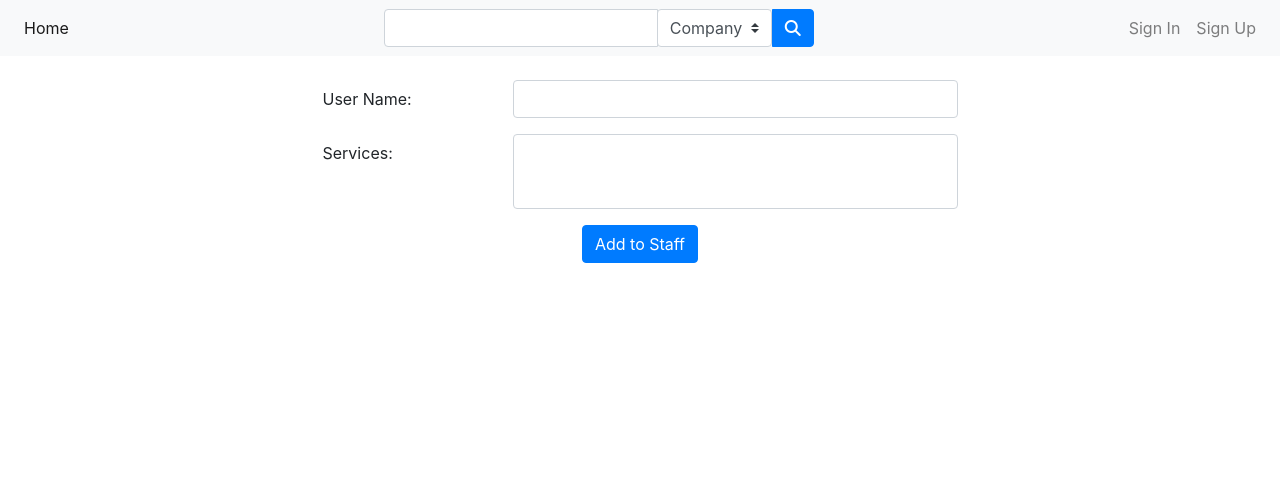
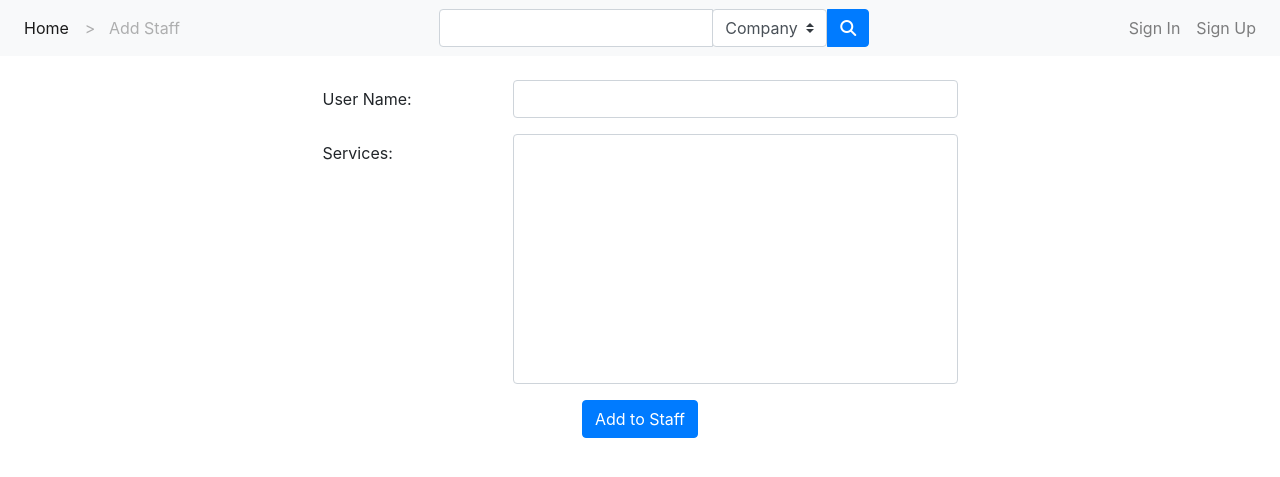
Before and after one commit to Lanaok/project, a Django app: page /company/1/staff/add/ in a window 1280 px wide. Shown: the top 477 px of the page. Run offline with Django 3.2, Linux system fonts and the light colour scheme; data that the repository does not hold is empty; some libraries are stand-ins or nearby versions.

Commit message:
added titles. added disabled username field on staff edit page

```diff
--- a/mysite/company/templates/company/services/service_card.html
+++ b/mysite/company/templates/company/services/service_card.html
@@ -10,7 +10,7 @@
         {% endif %}
     </a>
     <div class="card-body d-flex flex-column">
-        <h5 class="card-title mt-auto"><a href="{{ service.get_absolute_url }}"> {{ service.name }}</a></h5>
+        <h5 class="card-title mt-auto">{{ service.name }}</h5>
         <p class="card-text mt-auto">{{ service.description }}</p>
 
         <div class="row justify-content-center mb-1 mt-auto">
--- a/mysite/company/templates/company/staff/staff_edit.html
+++ b/mysite/company/templates/company/staff/staff_edit.html
@@ -3,27 +3,27 @@
     <div class="container mt-sm-4">
         <form action="" method="post">
             {% csrf_token %}
-            {% if not staff_member %}
             <div class="form-group row justify-content-center">
                 <label for="username" class="col-sm-2 col-form-label">
                     User Name:
                 </label>
                 <div class="col-sm-5">
                     <input type="text" id="username"
-                               value="{% if entered_username %}{{ entered_username }}{% endif %}"
-                               name="username" class="form-control {% if error_message %}is-invalid{% endif %}">
+                           name="username"
+                            {% if staff_member %} disabled readonly
+                           value="{{ staff_member.profile.user.username }}" {% endif %}
+                           class="form-control {% if error_message %}is-invalid{% endif %}">
                     <div class="invalid-feedback">
                         {{ error_message }}
                     </div>
                 </div>
             </div>
-            {% endif %}
             <div class="form-group row justify-content-center">
                 <label for="services" class="col-sm-2 col-form-label">
                     Services:
                 </label>
                 <div class="col-sm-5">
-                    <div class="form-control" style="overflow: auto; height: 75px;" id="services">
+                    <div class="form-control" style="overflow: auto; height: 250px;" id="services">
                         {% for service in service_list %}
                             <div class="custom-control custom-checkbox">
                                 <input type="checkbox" class="custom-control-input" id="customCheck{{ service.id }}"
--- a/mysite/company/views.py
+++ b/mysite/company/views.py
@@ -38,14 +38,16 @@ def edit_company(request, company_id=None):
             return redirect(reverse('company-detail', args=(company_instance.id,)))
 
     return render(request, 'company/company/company_form.html',
-                  {'company_form': company_form})
+                  {'company_form': company_form,
+                   'title': 'Update Company'})
 
 
 def view_company(request, company_id):
     company = Company.objects.get(pk=company_id)
     return render(request, 'company/company/company_detail.html',
                   {'company': company,
-                   'show_edit_button': request.user.is_authenticated and company.manager.profile == request.user.profile})
+                   'show_edit_button': request.user.is_authenticated and company.manager.profile == request.user.profile,
+                   'title': 'Company Details'})
 
 
 def remove_company(request, company_id):
@@ -59,7 +61,7 @@ def view_my_companies(request):
         return render(request, 'company/company/company_list.html',
                       {'company_list': Company.objects.all().filter(manager=company_manager),
                        'paginate': False, 'title': 'My Companies'})
-    return render(request, 'company/company/company_list.html')
+    return render(request, 'company/company/company_list.html', {'title': 'All Companies'})
 
 
 def staff_has_service(staff_instance, service_id):
@@ -94,7 +96,8 @@ def add_staff(request, company_id):
 
     return render(request, 'company/staff/staff_edit.html',
                   {'service_list': staff_service_list, 'entered_username': entered_username,
-                   'error_message': error_message})
+                   'error_message': error_message,
+                   'title': 'Add Staff'})
 
 
 def edit_staff(request, staff_id):
@@ -112,12 +115,12 @@ def edit_staff(request, staff_id):
         map(lambda service: {'id': service.id, 'name': service.name,
                              'is_checked': staff_has_service(staff_member, service.id)}, company.service_set.all()))
     return render(request, 'company/staff/staff_edit.html',
-                  {'staff_member': staff_member, 'service_list': staff_service_list})
+                  {'staff_member': staff_member, 'service_list': staff_service_list, 'title': 'Update Staff'})
 
 
 def view_staff(request, staff_id):
     return render(request, 'company/staff/staff_detail.html',
-                  {'staff_member': StaffMember.objects.get(pk=staff_id)})
+                  {'staff_member': StaffMember.objects.get(pk=staff_id), 'title': 'Staff Details'})
 
 
 def remove_staff(request, staff_id):
@@ -138,6 +141,7 @@ class StaffList(ListView):
     def get_context_data(self, *, object_list=None, **kwargs):
         context = super().get_context_data(**kwargs)
         context['company'] = Company.objects.get(pk=self.kwargs['company_id'])
+        context['title'] = 'Staff List'
         return context
 
 
@@ -157,7 +161,8 @@ def edit_service(request, company_id, service_id=None):
             service_instance.save()
         return redirect(reverse('service-list', args=(company_id,)))
 
-    return render(request, 'company/services/service_form.html', {'service_form': service_form})
+    return render(request, 'company/services/service_form.html',
+                  {'service_form': service_form, 'title': 'Update Service'})
 
 
 def remove_service(request, service_id):
@@ -178,12 +183,13 @@ class ServiceList(ListView):
     def get_context_data(self, *, object_list=None, **kwargs):
         context = super().get_context_data(**kwargs)
         context['company'] = Company.objects.get(pk=self.kwargs['company_id'])
+        context['title'] = 'Service List'
         return context
 
 
 def view_service(request, service_id):
     return render(request, 'company/services/service_detail.html',
-                  {'service': Service.objects.get(pk=service_id)})
+                  {'service': Service.objects.get(pk=service_id), 'title': 'Service Details'})
 
 
 class CompanyOrderList(ListView):
@@ -203,6 +209,7 @@ class CompanyOrderList(ListView):
         context['order_states'] = Order.OrderState
         context['company_id'] = self.kwargs['company_id']
         context['active_tab'] = self.kwargs['filter'] + "-tab"
+        context['title'] = 'Company Orders'
         return context
 
 
--- a/mysite/notification/views.py
+++ b/mysite/notification/views.py
@@ -13,6 +13,11 @@ class NotificationList(ListView):
     def get_queryset(self):
         return Notification.objects.filter(receiver=self.request.user.profile).order_by('-date_created')
 
+    def get_context_data(self, *, object_list=None, **kwargs):
+        context = super().get_context_data(**kwargs)
+        context['title'] = "Notifications"
+        return context
+
 
 def mark_all_as_read(request):
     Notification.objects.filter(read=False).update(read=True)
--- a/mysite/profile/views.py
+++ b/mysite/profile/views.py
@@ -9,6 +9,7 @@ def view_profile(request):
     user_detail = request.user
     return render(request, 'profile/profile_detail.html', {
         'user_detail': user_detail,
+        'title': 'Profile Details'
     })
 
 
@@ -25,7 +26,8 @@ def update_profile(request):
         profile_form = ProfileForm(instance=request.user.profile)
     return render(request, 'profile/profile_form.html', {
         'user_form': user_form,
-        'profile_form': profile_form
+        'profile_form': profile_form,
+        'title': 'Update Profile'
     })
 
 
@@ -45,4 +47,5 @@ class ProfileOrderList(ListView):
         context = super().get_context_data(**kwargs)
         context['order_states'] = Order.OrderState
         context['active_tab'] = self.kwargs['filter'] + "-tab"
+        context['title'] = 'Orders'
         return context
--- a/mysite/search/views.py
+++ b/mysite/search/views.py
@@ -38,4 +38,5 @@ class SearchResultList(ListView):
         context = super().get_context_data(**kwargs)
         context['last_search_query'] = self.request.GET['query']
         context['last_search_subject'] = self.request.GET['search_subject']
+        context['title'] = 'Search'
         return context
--- a/mysite/templates/base.html
+++ b/mysite/templates/base.html
@@ -1,8 +1,11 @@
 <!DOCTYPE html>
 
 <head>
-
-    <title>{% block head_title %}{% endblock %}</title>
+    {% if title %}
+        <title>{{ title }}</title>
+    {% else %}
+        <title>{% block head_title %}{% endblock %}</title>
+    {% endif %}
     <link rel="stylesheet" href="https://stackpath.bootstrapcdn.com/bootstrap/4.5.0/css/bootstrap.min.css"
           integrity="sha384-9aIt2nRpC12Uk9gS9baDl411NQApFmC26EwAOH8WgZl5MYYxFfc+NcPb1dKGj7Sk" crossorigin="anonymous">
     <script src="https://code.jquery.com/jquery-3.5.1.js"
--- a/mysite/templates/navbar.html
+++ b/mysite/templates/navbar.html
@@ -9,6 +9,12 @@
             <li class="nav-item active">
                 <a class="nav-link" href="{% url 'company-list' %}">Home <span class="sr-only">(current)</span></a>
             </li>
+            {% if title %}
+                <li class="nav-item">
+                    <div class="nav-link disabled">> &nbsp;&nbsp;{{ title }} <span class="sr-only">(current)</span>
+                    </div>
+                </li>
+            {% endif %}
         </ul>
         {% include 'search/searchbar.html' %}
         <ul class="navbar-nav ml-auto">
```
Also changed, not shown: mysite/order/views.py (+6 -4 lines). Lines whose indentation alone changed are shown as unchanged.
